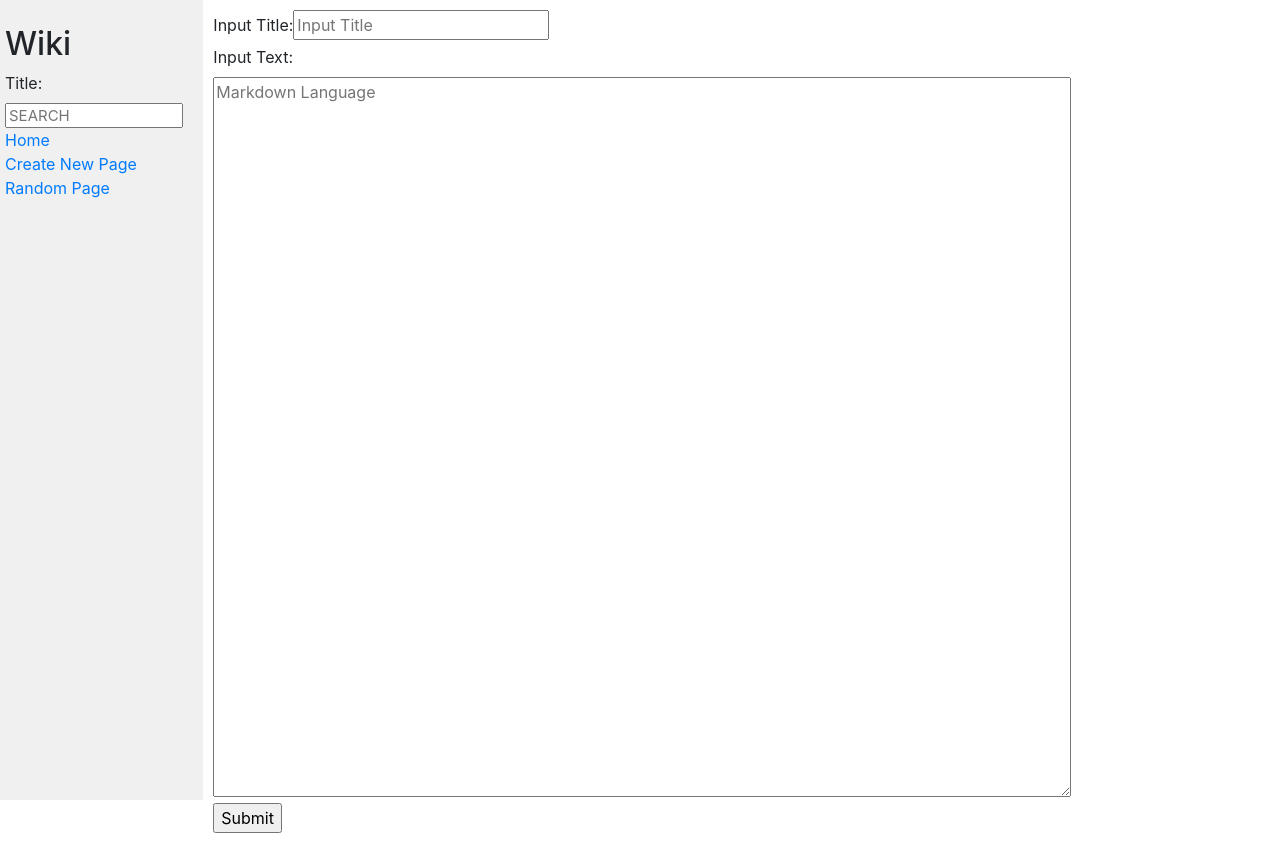
After one commit to simasona123/wiki, a Django app: page /newpage/ in a window 1280 px wide. The commit adds this page. Run offline with Django 3.2, Linux system fonts and the light colour scheme; some libraries are stand-ins or nearby versions.

Commit message:
Alhamdulillah Finish

```diff
--- /dev/null
+++ b/wiki/encyclopedia/forms.py
@@ -0,0 +1,28 @@
+from django import forms
+
+
+class Search(forms.Form):
+    title = forms.CharField(max_length=30, widget=forms.TextInput(
+        attrs={
+            'class': 'search',
+            'placeholder': 'SEARCH'
+        }))
+
+
+class New_Page(forms.Form):
+    title = forms.CharField(label='Input Title: ', max_length=30, required=True, widget=forms.TextInput(
+        attrs={
+            'class': 'input',
+            'placeholder': 'Input Title',
+        }))
+    text = forms.CharField(label='Input Text: ', widget=forms.Textarea(
+        attrs={
+            'placeholder': 'Markdown Language'
+        }))
+
+
+class Edit (forms.Form):
+    text = forms.CharField(label='Input Text: ', widget=forms.Textarea(
+        attrs={
+            'placeholder': 'Markdown Language'
+        }))
--- a/wiki/encyclopedia/templates/encyclopedia/index.html
+++ b/wiki/encyclopedia/templates/encyclopedia/index.html
@@ -9,7 +9,7 @@
 
     <ul>
         {% for entry in entries %}
-            <li>{{ entry }}</li>
+            <li><a href="wiki/{{entry}}">{{ entry }}</a></li>
         {% endfor %}
     </ul>
 
--- a/wiki/encyclopedia/templates/encyclopedia/layout.html
+++ b/wiki/encyclopedia/templates/encyclopedia/layout.html
@@ -7,22 +7,23 @@
         <title>{% block title %}{% endblock %}</title>
         <link rel="stylesheet" href="https://stackpath.bootstrapcdn.com/bootstrap/4.4.1/css/bootstrap.min.css" integrity="sha384-Vkoo8x4CGsO3+Hhxv8T/Q5PaXtkKtu6ug5TOeNV6gBiFeWPGFN9MuhOf23Q9Ifjh" crossorigin="anonymous">
         <link href="{% static 'encyclopedia/styles.css' %}" rel="stylesheet">
+        <link rel="icon" type="image/png" href="https://upload.wikimedia.org/wikipedia/commons/8/8f/W-circle.svg">
     </head>
     <body>
         <div class="row">
             <div class="sidebar col-lg-2 col-md-3">
                 <h2>Wiki</h2>
-                <form>
-                    <input class="search" type="text" name="q" placeholder="Search Encyclopedia">
+                <form action="" method="GET">
+                    {{search}}
                 </form>
                 <div>
                     <a href="{% url 'index' %}">Home</a>
                 </div>
                 <div>
-                    Create New Page
+                    <a href="{% url 'newpage' %}">Create New Page</a>
                 </div>
                 <div>
-                    Random Page
+                    <a href="">Random Page</a>
                 </div>
                 {% block nav %}
                 {% endblock %}
--- /dev/null
+++ b/wiki/encyclopedia/templates/encyclopedia/new.html
@@ -0,0 +1,24 @@
+{% extends "encyclopedia/layout.html" %}
+
+{% block title %}
+    New Page
+{% endblock %}
+
+{% block body %}
+    <form method="POST">
+        {% csrf_token %}
+        <div><label>{{form.title.label}}</label>{{form.title}}</div>
+        <div><label>{{form.text.label}}</label></div>
+        <div>{{form.text}}</div>
+        <input type="submit" name="submit" value="Submit">
+    </form>
+{% endblock %}
+<style type="text/css">
+    form{
+        display: flex;
+        flex-direction: column;
+    }
+    form > div{
+        margin: 10px;
+    }
+</style>
--- a/wiki/encyclopedia/urls.py
+++ b/wiki/encyclopedia/urls.py
@@ -3,5 +3,8 @@ from django.urls import path
 from . import views
 
 urlpatterns = [
-    path("", views.index, name="index")
+    path("", views.index, name="index"),
+    path("wiki/<str:title>", views.entry, name="entry"),
+    path("newpage/", views.newpage, name="newpage"),
+    path("wiki/<str:title>/edit", views.edit, name='edit')
 ]
--- a/wiki/encyclopedia/views.py
+++ b/wiki/encyclopedia/views.py
@@ -1,9 +1,89 @@
+import re
 from django.shortcuts import render
-
+from .forms import Search, New_Page, Edit
 from . import util
+import markdown2
 
 
 def index(request):
-    return render(request, "encyclopedia/index.html", {
-        "entries": util.list_entries()
+    search = Search()
+    total = 0  # total key dictionary
+    for key in request.GET:
+        total += 1
+    if total == 0:
+        return render(request, "encyclopedia/index.html", {
+            'entries': util.list_entries(),
+            'search': search,
+        })
+    else:
+        title = request.GET.get('title')
+        list_title = []
+        for i in util.list_entries():
+            x = re.search(f"^{title}", i, flags=re.IGNORECASE)
+            print(list_title)
+            if x:
+                list_title.append(i)
+        return render(request, "encyclopedia/index.html", {
+            'entries': list_title,
+            'search': search,
+        })
+
+
+def entry(request, title):
+    search = Search()
+    if len(request.GET) >= 1:
+        title = request.GET.get('title')
+        list_title = []
+        for i in util.list_entries():
+            x = re.search(f"^{title}", i, flags=re.IGNORECASE)
+            print(list_title)
+            if x:
+                list_title.append(i)
+        return render(request, "encyclopedia/index.html", {
+            'entries': list_title,
+            'search': search,
+        })
+    return render(request, "encyclopedia/entry.html", {
+        'title': title,
+        'entry': markdown2.markdown(util.get_entry(title)),
+        'search': search,
     })
+
+
+def newpage(request):
+    search = Search()
+    form = New_Page()
+    if request.method == 'POST':
+        form = New_Page(request.POST)
+        if form.is_valid():
+            form = form.cleaned_data
+            util.save_entry(form['title'], form['text'])
+            return render(request, 'encyclopedia/index.html', {
+                'form': form,
+                'entries': util.list_entries()
+            })
+    return render(request, 'encyclopedia/new.html', {
+        'form': form,
+        'search': search,
+    })
+
+
+def edit(request, title):
+    entry = util.get_entry(title)
+    form = Edit(initial=({'text': entry}))
+
+    if request.method == 'POST':
+        form = Edit(request.POST)
+        if form.is_valid():
+            form = form.cleaned_data
+            util.save_entry(title, form['text'])
+            return render(request, 'encyclopedia/entry.html', {
+                'form': form,
+                'entry': markdown2.markdown(util.get_entry(title)),
+                'title': title,
+            })
+
+    return render(request, 'encyclopedia/edit.html', {
+        'form': form,
+        'title': title,
+    })
```
Also changed, not shown: wiki/encyclopedia/templates/encyclopedia/edit.html (added, +15 -0 lines), wiki/encyclopedia/templates/encyclopedia/entry.html (added, +11 -0 lines), wiki/entries/boma.md (added, +1 -0 lines), wiki/db.sqlite3.
